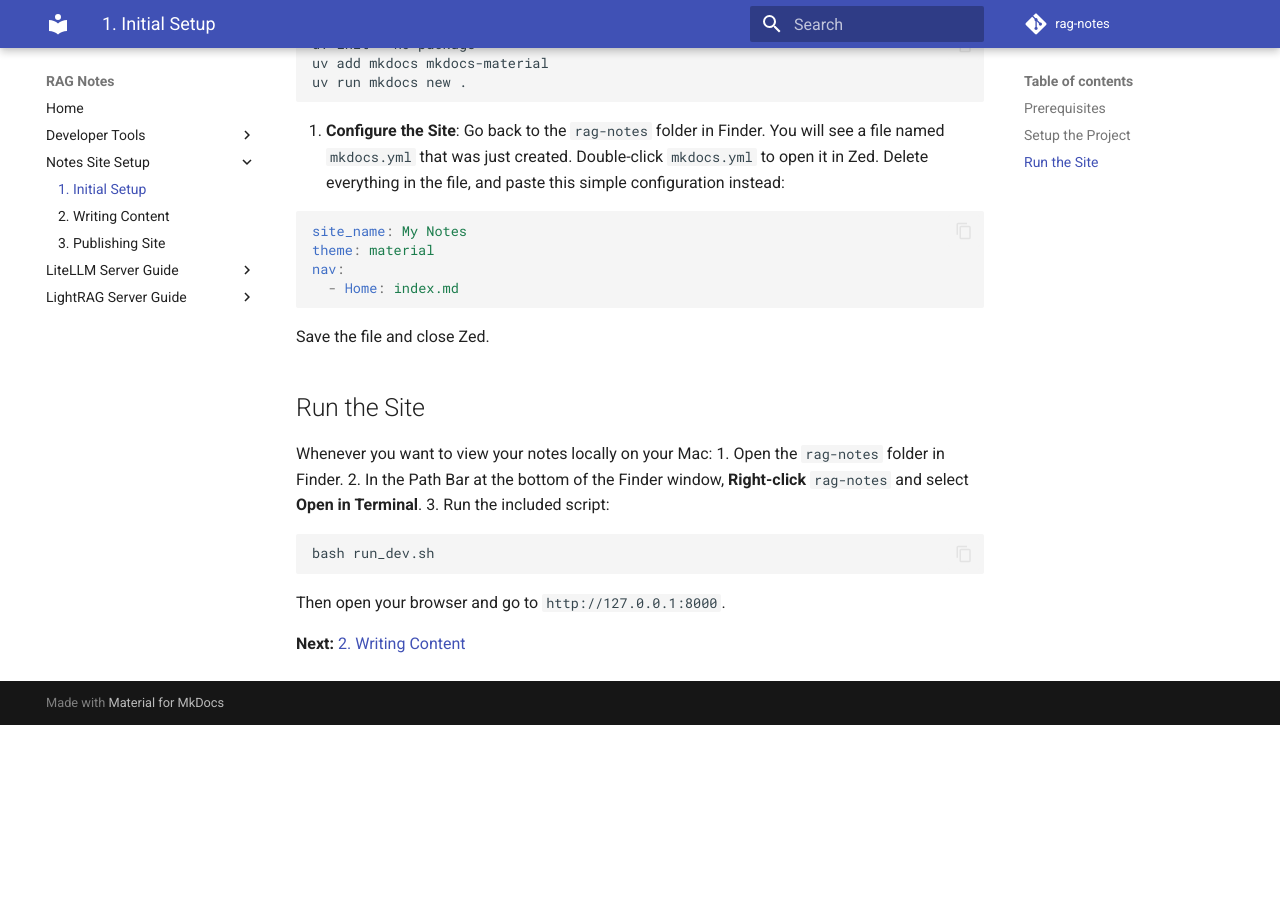
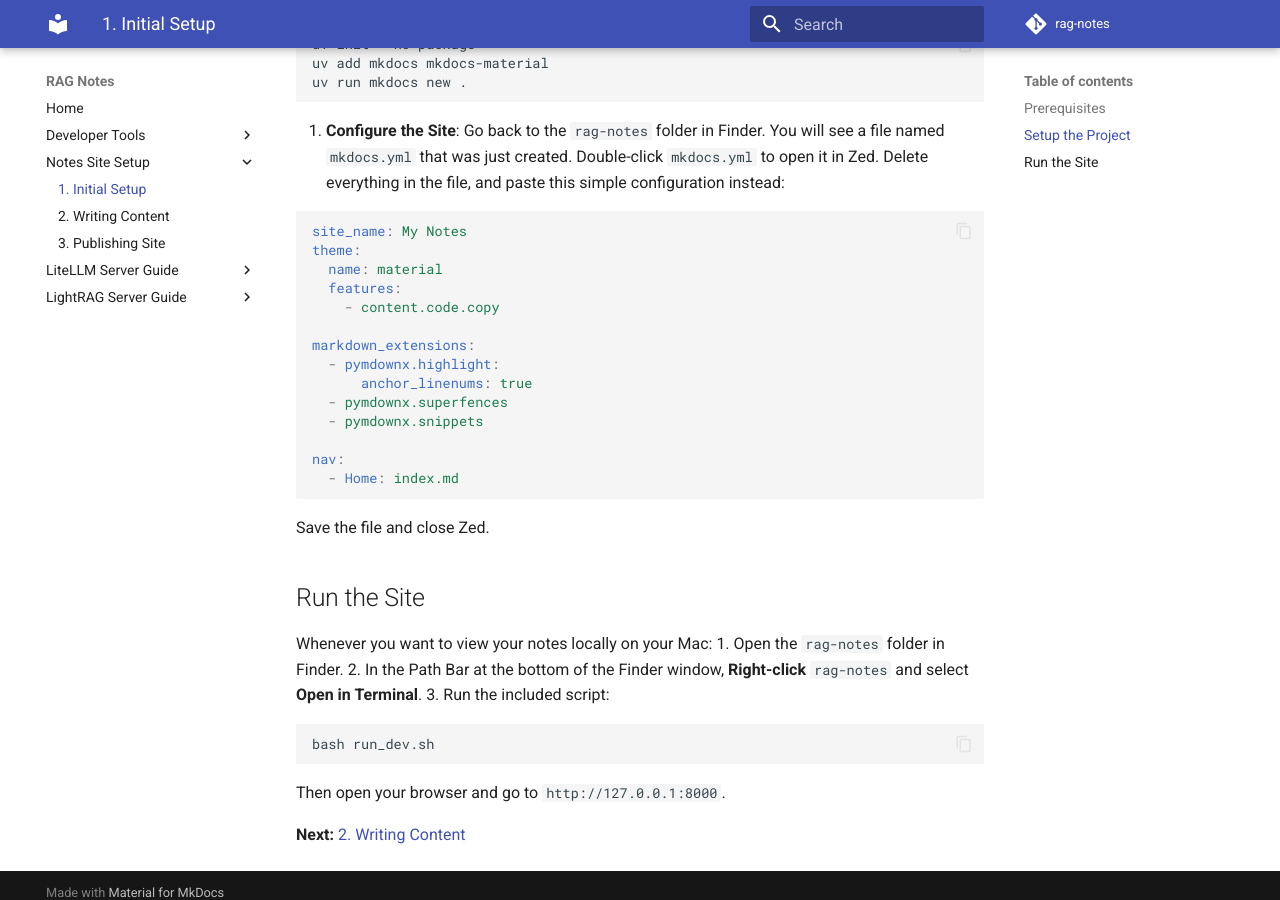
Before and after one commit to kbhatiya999/rag-notes, an MkDocs documentation site: the page built from docs/notes-site/1-initial-setup.md, in a window 1280 px wide and 900 px high, scrolled down 814 px. Built offline with MkDocs 1.6.1 and Material for MkDocs 9.7.7, drawn with Linux system fonts in a browser that asks for light colours; comment, search, counter and statistics services are not loaded; before the commit the page ends 1539 px from its top, so only the background shows below that.

Commit message:
Updated Notes Site Setup documentation to include the code copy button extensions.

````diff
--- a/docs/notes-site/1-initial-setup.md
+++ b/docs/notes-site/1-initial-setup.md
@@ -36,7 +36,17 @@ You need two things installed on your Mac. Open the Terminal app (`⌘ + Space`,
 
    ```yaml
    site_name: My Notes
-   theme: material
+   theme:
+     name: material
+     features:
+       - content.code.copy
+
+   markdown_extensions:
+     - pymdownx.highlight:
+         anchor_linenums: true
+     - pymdownx.superfences
+     - pymdownx.snippets
+
    nav:
      - Home: index.md
    ```
````
Also changed, not shown: docs/notes-site/2-writing-content.md (+5 -0 lines).
